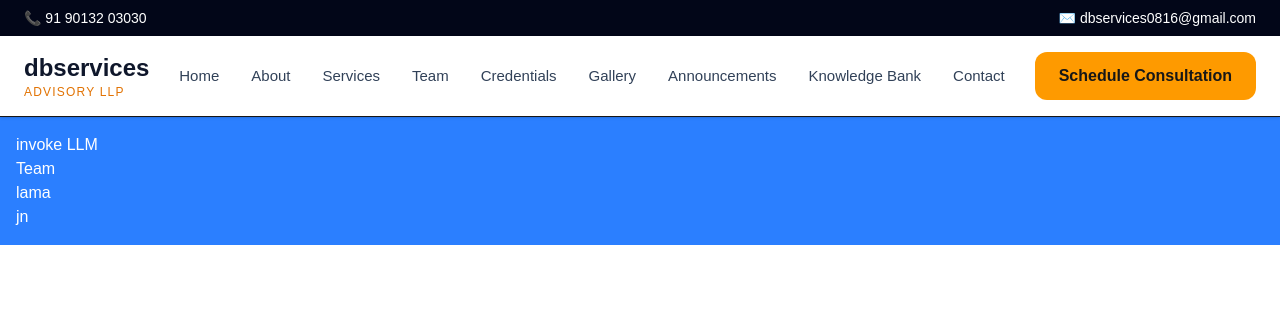
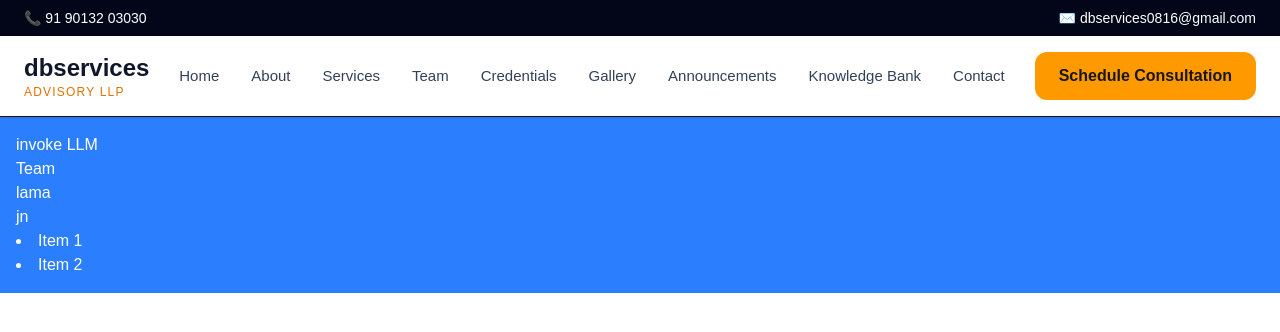
Before and after one commit to Himanshu-Gupta0007/fullstack-framework, a Next.js app: page /team in a window 1280 px wide. Shown: the top 332 px of the page. Built offline with nearby package versions, Linux system fonts and the light colour scheme.

Commit message:
Invoke LLM

```diff
--- a/app/team/page.tsx
+++ b/app/team/page.tsx
@@ -7,7 +7,9 @@ const page = () => {
     <p>lama</p>
     <span>jn</span>
 
-     </div>
+      <li>Item 1</li>
+      <li>Item 2</li>
+    </div>
   )
 }
 
```
